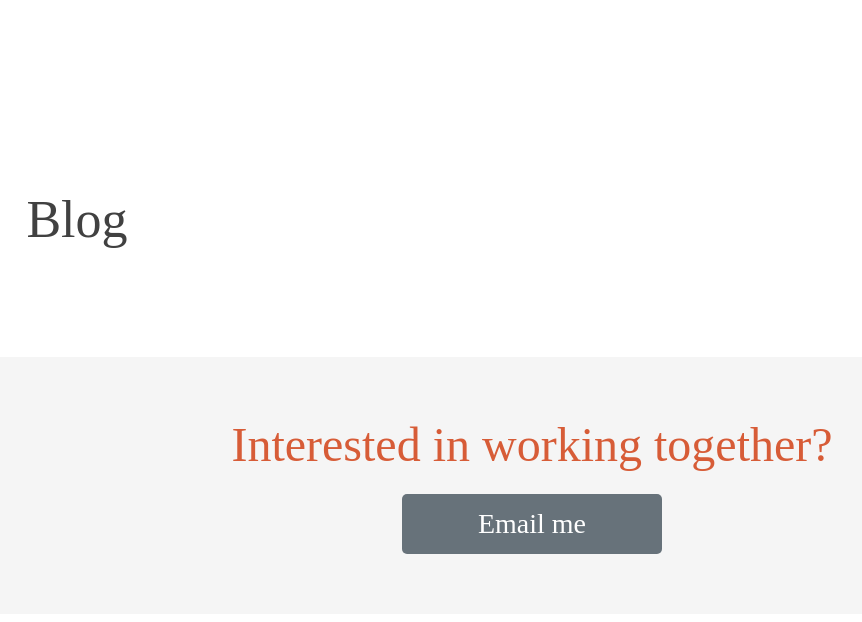
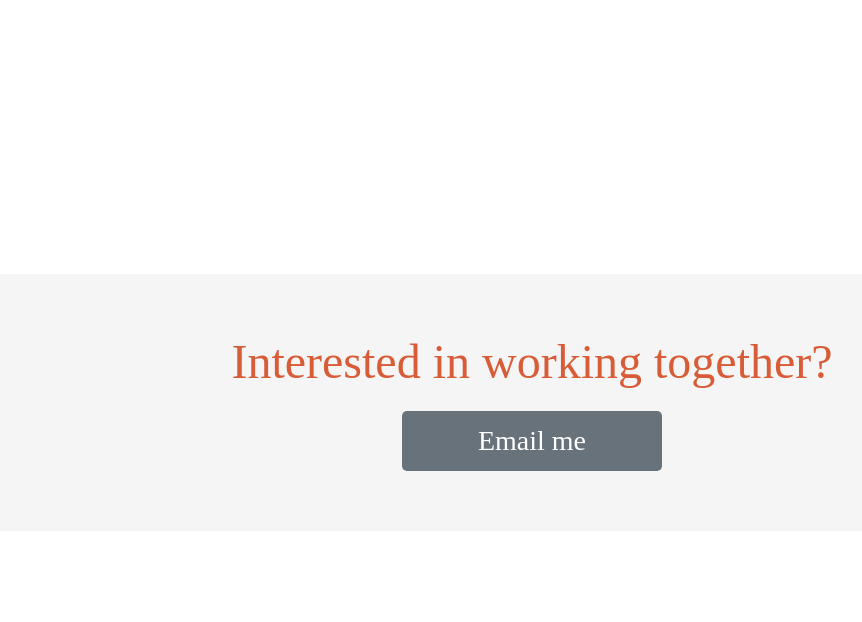
Before and after one commit to chriswait/personal-site, a Django app: page /blog/ in a window 1280 px wide. Shown: the part 345-967 px from the top of the page, without its empty margins (108-970 px from the left). After the commit the page ends 816 px from the top, so only its background shows below. Run offline with Django 3.2, Linux system fonts and the light colour scheme; style sheets or scripts are compiled from the project's sources; some libraries are stand-ins or nearby versions.

Commit message:
updating nav links, removing page section titles

```diff
--- a/blog/templates/blog/blog.html
+++ b/blog/templates/blog/blog.html
@@ -4,7 +4,6 @@
 {% block content %}
     <section id='blog' ng-controller="BlogController">
         <div class='content'>
-            <h1 class='section-title'>Blog</h1>
             <blog ng-repeat="post in posts"></blog>
         </div>
     </section>
--- a/templates/base.html
+++ b/templates/base.html
@@ -14,12 +14,12 @@
     <body ng-cloak ng-controller='MainController'>
         <header>
             <div class='navigation' layout='row' layout-align='center center'>
-                <h1 flex='noshrink' class='nav-text'>Chris Wait</h1>
+                <h1 flex='noshrink' class='nav-text'><a href='/'>Chris Wait</a></h1>
                 <span flex></span>
                 <nav layout='row'>
-                    <h2><a class='nav-link' href='#' ng-click='scrollToId("blog")'>Blog</a></h2>
-                    <h2><a class='nav-link' href='#' ng-click='scrollToId("work")'>Work</a></h2>
-                    <h2><a class='nav-link' href='#' ng-click='scrollToId("footer")'>Contact</a></h2>
+                    <h2><a class='nav-link' href='/blog'>Blog</a></h2>
+                    <h2><a class='nav-link' href='/work'>Work</a></h2>
+                    <h2><a class='nav-link' ng-click='scrollToId("footer")'>Contact</a></h2>
                 </nav>
             </div>
         </header>
--- a/work/templates/work/work.html
+++ b/work/templates/work/work.html
@@ -4,7 +4,6 @@
 {% block content %}
     <section id='work' ng-controller="WorkController">
         <div class='content'>
-            <h1 class='section-title'>Work</h1>
             <work ng-repeat="work in works"></work>
         </div>
     </section>
```
